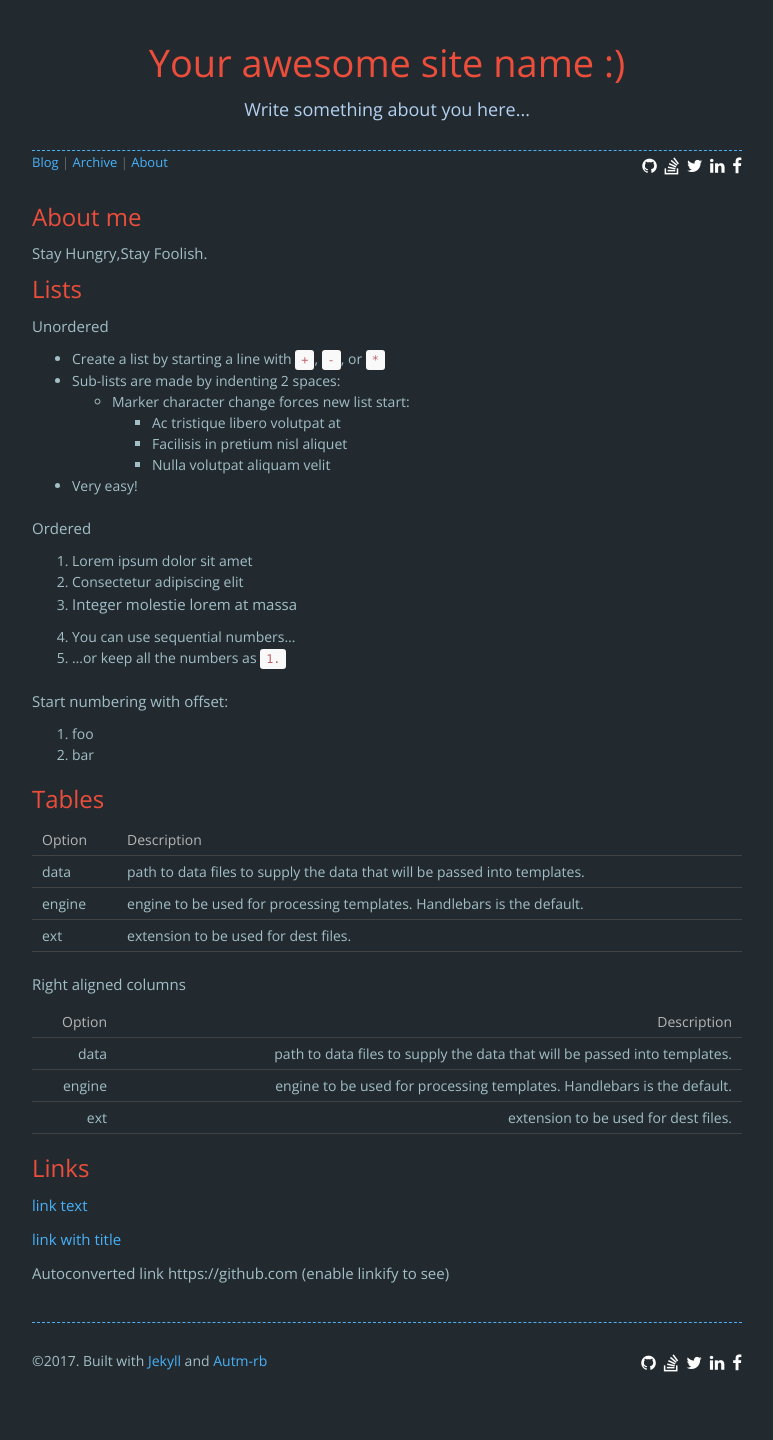
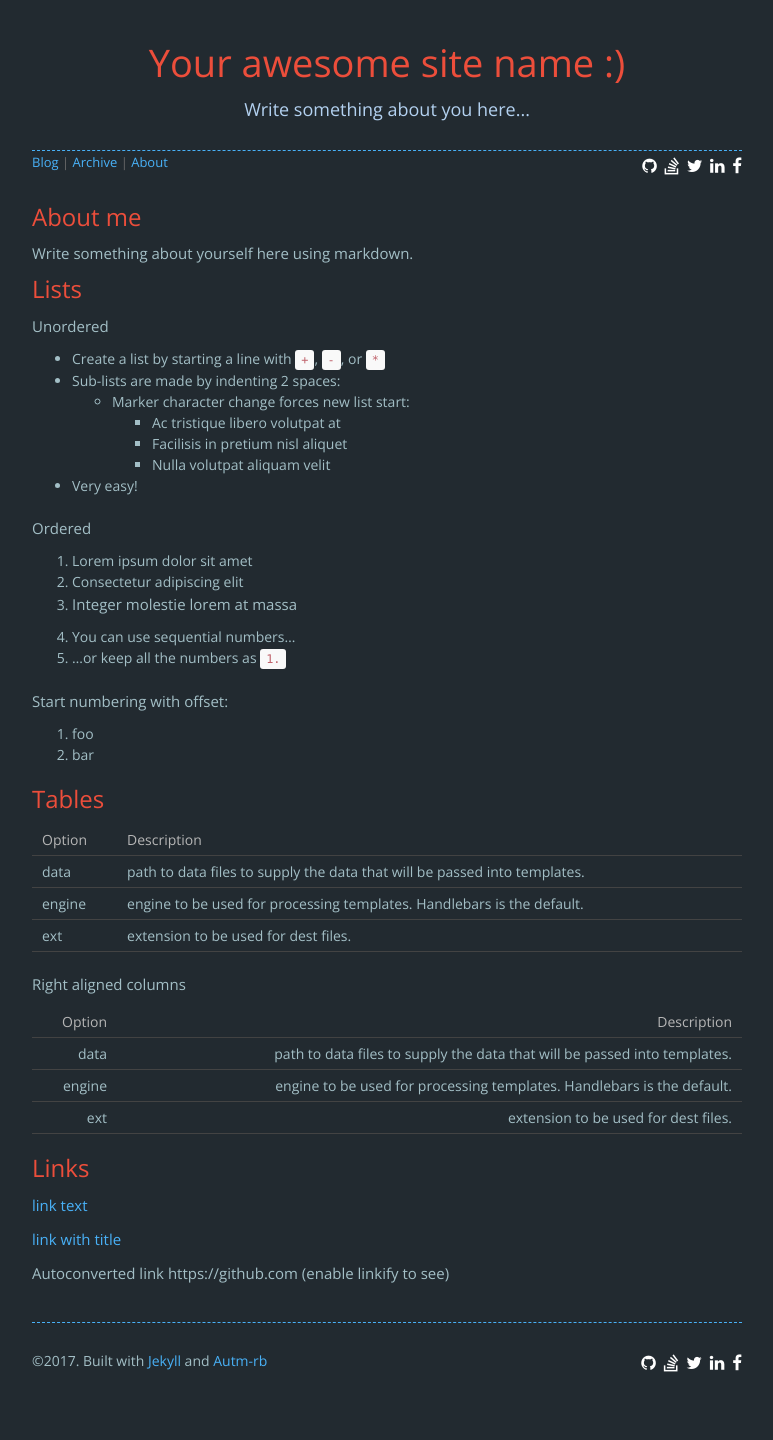
Before and after one commit to aBigTom/abigtom.github.io, a Jekyll site: the page built from about.html, in a window 1280 px wide. Shown: the whole page, without its empty margins (253-1026 px from the left). Built offline with Jekyll 4.4.1, drawn with Linux system fonts in a browser that asks for light colours; nearby versions of some CDN libraries; comment, search, counter and statistics services are not loaded.

Commit message:
Update about.yml

```diff
--- a/_data/about.yml
+++ b/_data/about.yml
@@ -1,6 +1,6 @@
 text: |
 
-  Stay Hungry,Stay Foolish.
+  Write something about yourself here using markdown.
 
   ## Lists
 
```
